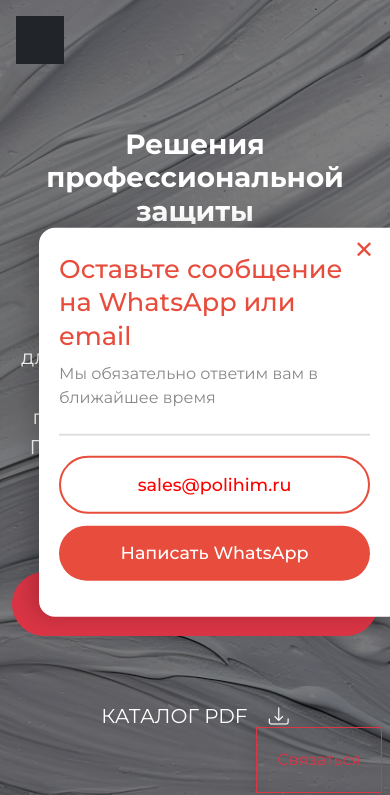
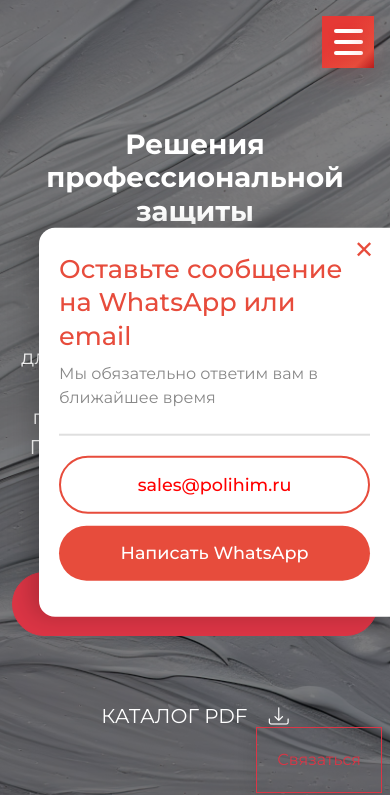
Before and after one commit to k1lst1x/knt-ognezaschita, a Django app: page /about in a window 390 px wide. Shown: the top 795 px of the page. Run offline with Django 5.2, Linux system fonts and the light colour scheme; some libraries are stand-ins or nearby versions.

Commit message:
Redesign mobile burger menu button and animation
Replaces the default mobile menu button with a custom styled burger button, adds animated transitions for open/close states, and updates positioning to fixed-top. Enhances user experience and visual consistency for mobile navigation.

```diff
--- a/templates/includes/header.html
+++ b/templates/includes/header.html
@@ -188,13 +188,53 @@ body {
     display: none !important;
   }
 }
+.burger-btn {
+  background: linear-gradient(135deg, #e53935 35%, #e74c3c 80%, #b71c1c 100%);
+  border: none;
+  box-shadow: 0 6px 24px rgba(183,28,28,0.14);
+  display: flex;
+  flex-direction: column;
+  justify-content: center;
+  align-items: center;
+  padding: 0;
+  gap: 7px;
+  transition: box-shadow 0.2s, background 0.2s;
+  cursor: pointer;
+  outline: none;
+  z-index: 1030;
+}
+.burger-btn:active,
+.burger-btn:focus {
+  box-shadow: 0 0 0 3px #b71c1c40;
+}
+.burger-bar {
+  display: block;
+  width: 29px;
+  height: 4px;
+  border-radius: 2px;
+  background: linear-gradient(90deg, #fff 40%, #ffeaea 100%);
+  transition: all 0.32s cubic-bezier(.87,-0.41,.19,1.44);
+  box-shadow: 0 2px 8px 0 rgba(183,28,28,0.14);
+}
+
+/* Анимация при открытии */
+.burger-btn.open .burger-bar:nth-child(1) {
+  transform: translateY(11px) rotate(45deg);
+}
+.burger-btn.open .burger-bar:nth-child(2) {
+  opacity: 0;
+  transform: scaleX(0.1);
+}
+.burger-btn.open .burger-bar:nth-child(3) {
+  transform: translateY(-11px) rotate(-45deg);
+}
 </style>
 
 {% if is_homepage %}
   <div class="hero-wrapper">
 {% endif %}
 
-<header class="text-white py-3 {% if not is_homepage %}bg-dark{% endif %} mb-5">
+<header class="text-white py-3 {% if not is_homepage %}bg-dark{% endif %} mb-5 fixed-top" style="z-index:1050;">
   <div class="container d-flex flex-wrap justify-content-between align-items-center">
     <!-- Логотип -->
     <div class="d-flex align-items-center mobile-logo">
@@ -232,15 +272,23 @@ body {
     </nav>
 
 <!-- Кнопка-гамбургер для мобильного меню -->
-<button class="d-md-none btn btn-dark position-fixed top-0 start-0 m-3 z-1030" id="mobileMenuBtn" style="width:48px;height:48px;border-radius:8px;">
-  <span class="navbar-toggler-icon"></span>
+<!-- <button class="d-md-none burger-btn position-fixed top-0 start-0 m-3 z-1030" id="mobileMenuBtn" aria-label="Открыть меню" style="width:52px;height:52px;">
+  <span class="burger-bar"></span>
+  <span class="burger-bar"></span>
+  <span class="burger-bar"></span>
+</button> -->
+
+<button class="d-md-none burger-btn position-fixed top-0 end-0 m-3 z-1030" id="mobileMenuBtn" aria-label="Открыть меню" style="width:52px;height:52px;">
+  <span class="burger-bar"></span>
+  <span class="burger-bar"></span>
+  <span class="burger-bar"></span>
 </button>
 
 <!-- Мобильное меню -->
 <div id="mobileMenuOverlay" class="mobile-menu-overlay">
   <div class="mobile-menu-dark"></div>
   <nav class="mobile-menu-nav">
-    <button class="btn-close ms-auto mb-4" id="closeMobileMenu" aria-label="Закрыть"></button>
+    <!-- <button class="btn-close ms-auto mb-4" id="closeMobileMenu" aria-label="Закрыть"></button> -->
     <ul class="mobile-menu-list list-unstyled">
       <li><a href="{% url 'home' %}" class="mobile-menu-link">Главная</a></li>
         <span class="mobile-menu-link">О нас</span>
@@ -269,15 +317,18 @@ document.addEventListener('DOMContentLoaded', function() {
   var closeBtn = document.getElementById('closeMobileMenu');
   btn && btn.addEventListener('click', function() {
     overlay.classList.add('active');
+    btn.classList.add('open'); // добавляем класс для анимации
     document.body.style.overflow = 'hidden';
   });
   closeBtn && closeBtn.addEventListener('click', function() {
     overlay.classList.remove('active');
+    btn.classList.remove('open'); // убираем класс при закрытии
     document.body.style.overflow = '';
   });
   overlay && overlay.addEventListener('click', function(e) {
     if (e.target.classList.contains('mobile-menu-dark')) {
       overlay.classList.remove('active');
+      btn.classList.remove('open'); // убираем класс при клике вне меню
       document.body.style.overflow = '';
     }
   });
```
